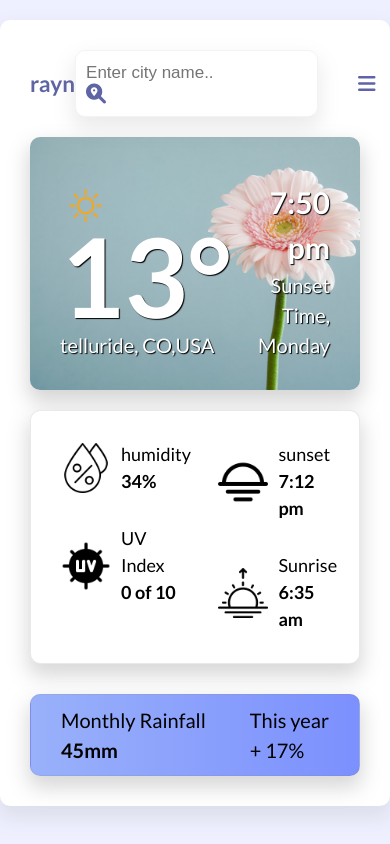
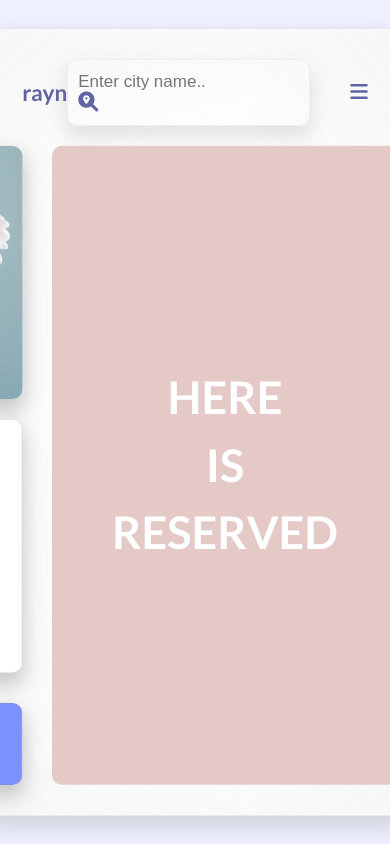
Before and after one commit to Ehsan-c137/FrontEnd-Mentorship, a plain HTML site: page Frontend-Mentorship-Challenge-06/index.html in a window 390 px wide. Both pictures are taken after a click on the button 366 px from the left and 83 px from the top of the page. Drawn offline with Linux system fonts and the light colour scheme.

Commit message:
added hamburget menu

```diff
--- /dev/null
+++ b/Frontend-Mentorship-Challenge-06/assets/script.js
@@ -0,0 +1,13 @@
+"use strict";
+
+const modalHamburgerBtn = document.querySelector(".modal_hamburger");
+const modalContainer = document.querySelector("#modal-container");
+const mainContainerSub = document.querySelector(".main-container-sub");
+
+const m = document.querySelector("#second-container");
+console.log(m);
+const openModal = function () {
+   mainContainerSub.classList.toggle("show-menu");
+};
+
+modalHamburgerBtn.addEventListener("click", openModal);
--- /dev/null
+++ b/Frontend-Mentorship-Challenge-06/assets/style/_mixins.scss
@@ -0,0 +1,4 @@
+@mixin flex-center {
+   justify-content: center;
+   align-items: center;
+}
--- a/Frontend-Mentorship-Challenge-06/assets/style/main.scss
+++ b/Frontend-Mentorship-Challenge-06/assets/style/main.scss
@@ -1,19 +1,50 @@
 @import "_reset";
+@import "_mixins";
 
 body {
    background-color: #eef0ff;
    display: flex;
    justify-content: center;
    align-items: center;
+   height: 100vh;
 }
-
-main {
-   margin: 2rem 0rem;
+// TODO be main contaienr boxshadow dakheli bede
+// TODO fix the modal window
+#main-container {
+   overflow: hidden;
    background-color: white;
    padding: 3rem;
    min-width: 55vw;
    border-radius: 1rem;
-   box-shadow: 0rem 1rem 2rem 2px rgba(128, 128, 128, 0.158);
+   box-shadow: 0rem 1rem 2rem 2px rgba(128, 128, 128, 0.267),
+      inset 0rem 0rem 20rem 0px rgba(177, 177, 177, 0.178);
+   border: 1px solid rgba(128, 128, 128, 0.171);
+}
+
+.main-container-sub {
+   position: relative;
+   transition: 2s all;
+}
+.show-menu {
+   transform: translate(-100%, 0%);
+}
+
+#menu-container {
+   display: flex;
+   @include flex-center;
+   position: absolute;
+   transform: translate(100%, -100%);
+
+   transition: 2s all;
+   height: 100%;
+   width: 100%;
+   margin: 0rem 3rem;
+   border-radius: 1rem;
+
+   background-color: #e4c9c7;
+   color: white;
+   font-size: 3rem;
+   text-align: center;
 }
 
 i {
@@ -39,7 +70,7 @@ i {
       &:focus-within {
          outline: 1px solid gray;
       }
-      box-shadow: 0rem 1rem 2rem 2px rgba(128, 128, 128, 0.158);
+      box-shadow: 0rem 1rem 2rem 2px rgba(128, 128, 128, 0.205);
       border: 1px solid rgba(128, 128, 128, 0.096);
       border-radius: 1rem;
       padding: 1rem;
@@ -60,6 +91,7 @@ i {
    align-items: flex-end;
    min-height: 30vh;
    height: 50%;
+   width: 100%;
    padding: 3rem;
    margin: 2rem 0rem;
 
@@ -70,7 +102,7 @@ i {
    text-shadow: 1px 1px 1px black;
 
    border-radius: 1rem;
-   box-shadow: 0rem 1rem 2rem 2px rgba(128, 128, 128, 0.329);
+   box-shadow: 0rem 1rem 2rem 2px rgba(128, 128, 128, 0.445);
    .first-container__overal-left {
       display: flex;
       flex-direction: column;
@@ -112,7 +144,7 @@ i {
    .second-container__left-second-row {
       background-color: white;
       display: flex;
-      box-shadow: 0rem 1rem 2rem 2px rgba(128, 128, 128, 0.308);
+      box-shadow: 0rem 1rem 2rem 2px rgba(128, 128, 128, 0.411);
       border: 1px solid rgba(128, 128, 128, 0.171);
       border-radius: 1rem;
       padding: 1rem;
--- a/Frontend-Mentorship-Challenge-06/index.html
+++ b/Frontend-Mentorship-Challenge-06/index.html
@@ -13,16 +13,21 @@
    </head>
    <body>
       <main>
+         <section id="main-container">
             <div id="header">
                <h2>rayn</h2>
                <div class="header__search">
                   <form action="" class="search-input">
                      <input type="text" placeholder="Enter city name.." />
-                  <button><i class="fas fa-search-location"></i></i></button>
+                     <button><i class="fas fa-search-location"></i></button>
                   </form>
-               <button><i class="fas fa-bars"></i></button>
+                  <button class="modal_hamburger">
+                     <i class="fas fa-bars"></i>
+                  </button>
                </div>
             </div>
+            <div class="main-container-sub">
+               <div class="modal-set">
                   <div id="first-container">
                      <div class="first-container__overal-left">
                         <img src="./assets/icons/01d.png" alt="" />
@@ -39,14 +44,20 @@
                         <div class="second-container__left-first-row">
                            <div>
                               <div class="second-container__humidity">
-                        <img src="./assets/icons/humidity.png" alt="" />
+                                 <img
+                                    src="./assets/icons/humidity.png"
+                                    alt=""
+                                 />
                                  <div class="second-container__left-text">
                                     <p>humidity</p>
                                     <h4>34%</h4>
                                  </div>
                               </div>
                               <div class="second-container__UV">
-                        <img src="./assets/icons/uv-index.png" alt="" />
+                                 <img
+                                    src="./assets/icons/uv-index.png"
+                                    alt=""
+                                 />
                                  <div class="second-container__left-text">
                                     <p>UV Index</p>
                                     <h4>0 of 10</h4>
@@ -83,6 +94,17 @@
                      </div>
                      <div></div>
                   </div>
+               </div>
+               <div id="menu-container">
+                  <h1>
+                     HERE <br />
+                     IS <br />
+                     RESERVED
+                  </h1>
+               </div>
+            </div>
+         </section>
       </main>
+      <script src="./assets/script.js"></script>
    </body>
 </html>
```
Also changed, not shown: Frontend-Mentorship-Challenge-06/assets/style/main.css, 1 other file. Lines whose indentation alone changed are shown as unchanged.
